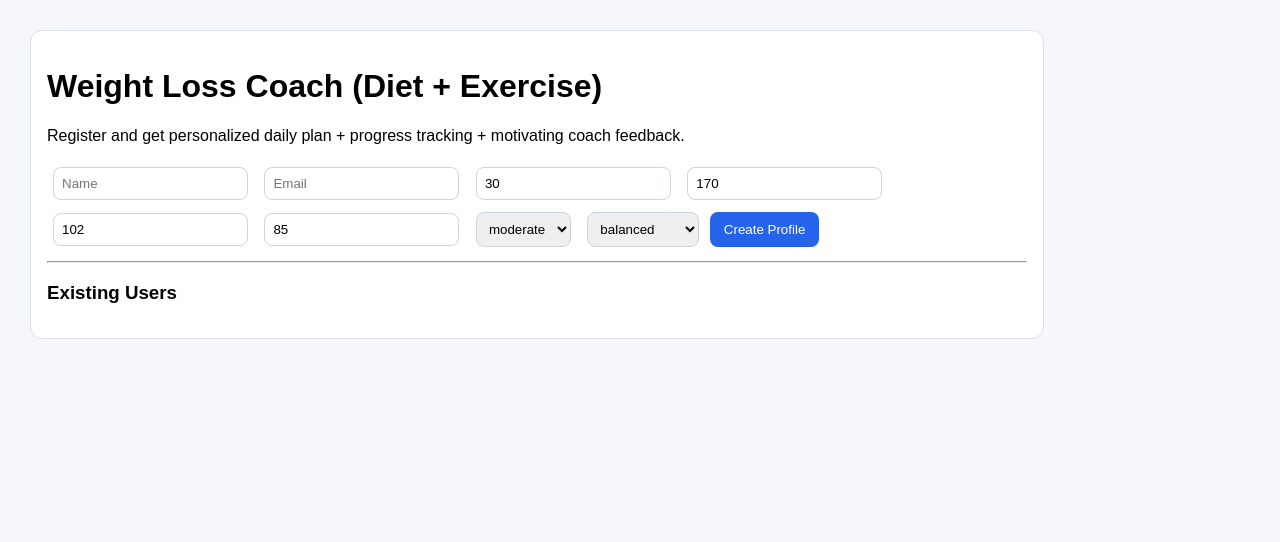
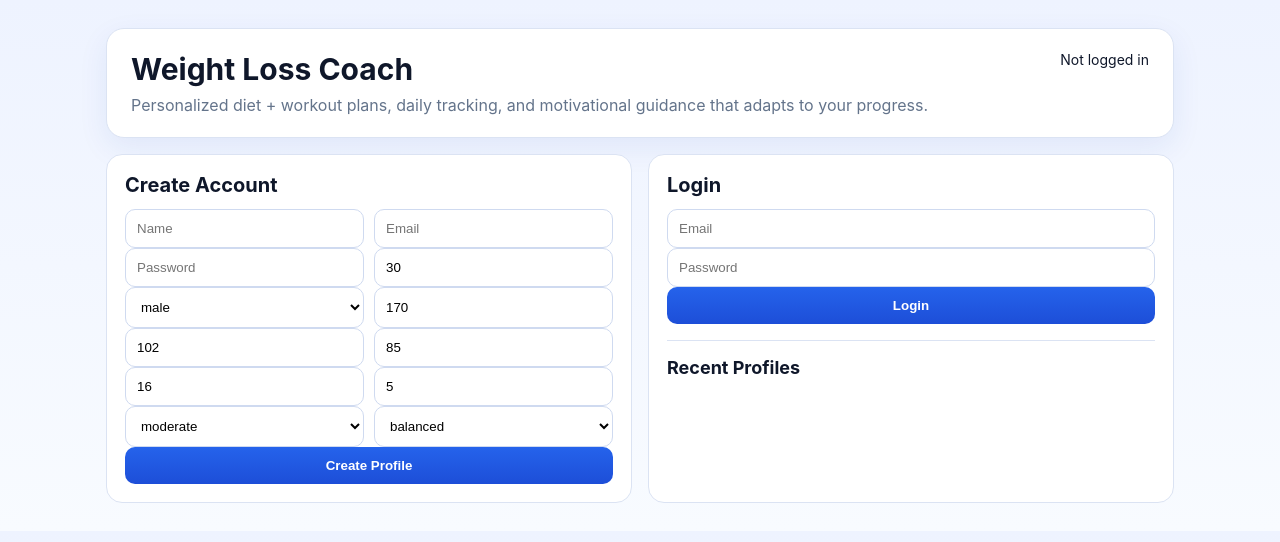
Before and after one commit to forgerajesh/beautiful-ai-studio, a FastAPI app: page / in a window 1280 px wide. Shown: the top 542 px of the page. Run offline with FastAPI, Linux system fonts and the light colour scheme.

Commit message:
Upgrade diet coach: auth, personalization, weekly analytics, premium UI

```diff
--- a/projects/diet-exercise-coach/app/main.py
+++ b/projects/diet-exercise-coach/app/main.py
@@ -1,23 +1,40 @@
+import hashlib
+import os
+import secrets
 import sqlite3
-from datetime import datetime
+from datetime import UTC, datetime, timedelta
 from pathlib import Path
 from statistics import mean
 
-from fastapi import FastAPI, Form, Request
+from fastapi import FastAPI, Form, HTTPException, Request
 from fastapi.responses import HTMLResponse, RedirectResponse
 from fastapi.templating import Jinja2Templates
 
 ROOT = Path(__file__).resolve().parents[1]
 DB = ROOT / "coach.db"
+SESSION_COOKIE = "coach_session"
+SESSION_TTL_HOURS = 24 * 7
 
 app = FastAPI(title="Diet & Exercise Coach")
 templates = Jinja2Templates(directory=str(ROOT / "templates"))
+
+
+def now_utc() -> datetime:
+    return datetime.now(UTC)
 
 
 def conn():
     c = sqlite3.connect(DB)
     c.row_factory = sqlite3.Row
     return c
+
+
+def hash_password(raw: str) -> str:
+    return hashlib.sha256(raw.encode("utf-8")).hexdigest()
+
+
+def hash_token(raw: str) -> str:
+    return hashlib.sha256(raw.encode("utf-8")).hexdigest()
 
 
 def init_db():
@@ -29,11 +46,15 @@ def init_db():
             id integer primary key autoincrement,
             name text not null,
             email text unique not null,
+            password_hash text,
             age integer,
+            gender text default 'male',
             height_cm real,
             weight_kg real,
             goal_weight_kg real,
+            target_weeks integer default 16,
             activity_level text,
+            workout_days integer default 5,
             diet_pref text,
             created_at text not null
         );
@@ -63,48 +84,86 @@ def init_db():
             notes text,
             coach_comment text
         );
+
+        create table if not exists sessions (
+            id integer primary key autoincrement,
+            user_id integer not null,
+            token_hash text not null,
+            expires_at text not null,
+            created_at text not null
+        );
         """
     )
+
+    # lightweight migration safety
+    existing_cols = {r["name"] for r in cur.execute("pragma table_info(users)").fetchall()}
+    if "password_hash" not in existing_cols:
+        cur.execute("alter table users add column password_hash text")
+    if "gender" not in existing_cols:
+        cur.execute("alter table users add column gender text default 'male'")
+    if "target_weeks" not in existing_cols:
+        cur.execute("alter table users add column target_weeks integer default 16")
+    if "workout_days" not in existing_cols:
+        cur.execute("alter table users add column workout_days integer default 5")
+
     c.commit()
     c.close()
 
 
-def calc_plan(weight_kg: float, height_cm: float, age: int, activity_level: str, goal_weight_kg: float):
+def calc_plan(user: sqlite3.Row):
+    weight_kg = float(user["weight_kg"])
+    height_cm = float(user["height_cm"])
+    age = int(user["age"])
+    activity_level = (user["activity_level"] or "moderate").lower()
+    goal_weight_kg = float(user["goal_weight_kg"])
+    diet_pref = (user["diet_pref"] or "balanced").lower()
+    gender = (user["gender"] or "male").lower()
+    target_weeks = max(4, int(user["target_weeks"] or 16))
+    workout_days = max(2, min(7, int(user["workout_days"] or 5)))
+
     activity_factor = {
         "low": 1.2,
-        "moderate": 1.4,
-        "high": 1.6,
-    }.get((activity_level or "moderate").lower(), 1.4)
+        "moderate": 1.45,
+        "high": 1.65,
+    }.get(activity_level, 1.45)
 
-    bmr = 10 * weight_kg + 6.25 * height_cm - 5 * age + 5
+    gender_offset = 5 if gender == "male" else -161
+    bmr = 10 * weight_kg + 6.25 * height_cm - 5 * age + gender_offset
     tdee = bmr * activity_factor
 
-    deficit = 500 if goal_weight_kg < weight_kg else 250
-    calories = int(max(1300, tdee - deficit))
+    total_delta_kg = max(0.0, weight_kg - goal_weight_kg)
+    daily_deficit_for_timeline = min(800, int((total_delta_kg * 7700) / max(1, target_weeks * 7)))
+    safe_deficit = max(300, daily_deficit_for_timeline) if total_delta_kg > 0 else 200
+    calories = int(max(1300, tdee - safe_deficit))
 
-    protein_g = int(max(110, weight_kg * 1.8))
+    protein_factor = 2.0 if diet_pref == "high_protein" else 1.8
+    protein_g = int(max(110, weight_kg * protein_factor))
     fats_g = int(max(45, weight_kg * 0.7))
-    carbs_g = int(max(100, (calories - protein_g * 4 - fats_g * 9) / 4))
+    carbs_g = int(max(80, (calories - protein_g * 4 - fats_g * 9) / 4))
 
-    meals = (
-        "Breakfast: High-protein + fiber | "
-        "Lunch: Lean protein + whole grains + vegetables | "
-        "Snack: Fruit + yogurt/nuts | "
-        "Dinner: Protein + vegetables + light carbs"
+    meal_templates = {
+        "balanced": "Breakfast: eggs/oats + fruit | Lunch: chicken/roti/rice + veggies | Snack: yogurt/nuts | Dinner: fish/paneer + salad",
+        "veg": "Breakfast: paneer/tofu scramble + fruit | Lunch: dal + quinoa + veggies | Snack: greek yogurt/chana | Dinner: tofu/soy + soup + salad",
+        "low_carb": "Breakfast: omelette + avocado | Lunch: grilled protein + greens | Snack: nuts/cheese | Dinner: stir-fry protein + vegetables",
+        "high_protein": "Every meal anchors 30-45g protein: eggs/whey/chicken/fish/paneer + fiber-rich veggies + controlled carbs",
+    }
+
+    workouts = (
+        f"{workout_days} days/week: 3 strength sessions + {max(1, workout_days - 3)} cardio/conditioning sessions; "
+        "daily steps target 8k-12k; 1 active recovery day with mobility/core"
     )
 
-    workouts = (
-        "Mon/Thu: Strength (45 min), Tue/Fri: Cardio (30-40 min), "
-        "Wed: Mobility + Core, Sat: Long walk (8k-12k steps), Sun: Recovery"
+    notes = (
+        f"Planned for ~{target_weeks} weeks. Hydrate 2.5-3L/day, sleep 7-8h, "
+        "avoid liquid calories, and keep protein high for fat-loss with muscle retention."
     )
 
-    notes = "Hydrate 2.5-3L/day, sleep 7-8h, avoid liquid calories, track portions daily."
     return {
         "calories": calories,
         "protein_g": protein_g,
         "carbs_g": carbs_g,
         "fats_g": fats_g,
-        "meals": meals,
+        "meals": meal_templates.get(diet_pref, meal_templates["balanced"]),
         "workouts": workouts,
         "notes": notes,
     }
@@ -120,6 +179,83 @@ def coach_comment(latest_weight: float, avg_prev: float | None, adherence: int,
     return "Solid effort. Focus on protein target and steps tomorrow for an even better trend."
 
 
+def create_session(user_id: int):
+    raw = secrets.token_urlsafe(32)
+    token_hash = hash_token(raw)
+    expires_at = (now_utc() + timedelta(hours=SESSION_TTL_HOURS)).isoformat()
+
+    c = conn()
+    c.execute(
+        "insert into sessions (user_id, token_hash, expires_at, created_at) values (?,?,?,?)",
+        (user_id, token_hash, expires_at, now_utc().isoformat()),
+    )
+    c.commit()
+    c.close()
+    return raw
+
+
+def current_user(request: Request):
+    token = request.cookies.get(SESSION_COOKIE)
+    if not token:
+        return None
+
+    c = conn()
+    row = c.execute(
+        """
+        select u.* from sessions s
+        join users u on u.id = s.user_id
+        where s.token_hash = ? and s.expires_at > ?
+        order by s.id desc
+        limit 1
+        """,
+        (hash_token(token), now_utc().isoformat()),
+    ).fetchone()
+    c.close()
+    return row
+
+
+def require_owner(request: Request, user_id: int):
+    u = current_user(request)
+    if not u or int(u["id"]) != int(user_id):
+        raise HTTPException(status_code=401, detail="Unauthorized")
+    return u
+
+
+def weekly_summary(user_id: int):
+    c = conn()
+    rows = c.execute(
+        """
+        select * from checkins
+        where user_id = ?
+        order by date desc, id desc
+        limit 7
+        """,
+        (user_id,),
+    ).fetchall()
+    c.close()
+
+    if not rows:
+        return None
+
+    weights = [r["weight_kg"] for r in rows if r["weight_kg"] is not None]
+    steps = [r["steps"] for r in rows if r["steps"] is not None]
+    adherence = [r["diet_adherence"] for r in rows if r["diet_adherence"] is not None]
+    workouts = sum(int(r["workout_done"] or 0) for r in rows)
+
+    weight_change = None
+    if len(weights) >= 2:
+        weight_change = round(weights[0] - weights[-1], 2)
+
+    return {
+        "entries": len(rows),
+        "avg_weight": round(mean(weights), 2) if weights else None,
+        "avg_steps": int(mean(steps)) if steps else None,
+        "avg_adherence": int(mean(adherence)) if adherence else None,
+        "workouts_done": workouts,
+        "weight_change_kg": weight_change,
+    }
+
+
 @app.on_event("startup")
 def startup():
     init_db()
@@ -128,49 +264,94 @@ def startup():
 @app.get("/", response_class=HTMLResponse)
 def home(request: Request):
     c = conn()
-    users = c.execute("select * from users order by id desc limit 20").fetchall()
+    users = c.execute("select id,name,email,weight_kg,goal_weight_kg from users order by id desc limit 20").fetchall()
     c.close()
-    return templates.TemplateResponse("index.html", {"request": request, "users": users})
+    return templates.TemplateResponse(
+        "index.html",
+        {"request": request, "users": users, "me": current_user(request)},
+    )
 
 
 @app.post("/register")
 def register(
     name: str = Form(...),
     email: str = Form(...),
+    password: str = Form(...),
     age: int = Form(...),
+    gender: str = Form("male"),
     height_cm: float = Form(...),
     weight_kg: float = Form(...),
     goal_weight_kg: float = Form(...),
+    target_weeks: int = Form(16),
     activity_level: str = Form("moderate"),
+    workout_days: int = Form(5),
     diet_pref: str = Form("balanced"),
 ):
     c = conn()
     c.execute(
         """
-        insert into users (name,email,age,height_cm,weight_kg,goal_weight_kg,activity_level,diet_pref,created_at)
-        values (?,?,?,?,?,?,?,?,?)
+        insert into users (name,email,password_hash,age,gender,height_cm,weight_kg,goal_weight_kg,target_weeks,activity_level,workout_days,diet_pref,created_at)
+        values (?,?,?,?,?,?,?,?,?,?,?,?,?)
         """,
-        (name, email, age, height_cm, weight_kg, goal_weight_kg, activity_level, diet_pref, datetime.utcnow().isoformat()),
+        (
+            name,
+            email.lower().strip(),
+            hash_password(password),
+            age,
+            gender,
+            height_cm,
+            weight_kg,
+            goal_weight_kg,
+            target_weeks,
+            activity_level,
+            workout_days,
+            diet_pref,
+            now_utc().isoformat(),
+        ),
     )
     c.commit()
-    user_id = c.execute("select id from users where email=?", (email,)).fetchone()[0]
+    user_id = c.execute("select id from users where email=?", (email.lower().strip(),)).fetchone()[0]
     c.close()
-    return RedirectResponse(url=f"/dashboard/{user_id}", status_code=303)
+
+    token = create_session(user_id)
+    resp = RedirectResponse(url=f"/dashboard/{user_id}", status_code=303)
+    resp.set_cookie(SESSION_COOKIE, token, httponly=True, max_age=SESSION_TTL_HOURS * 3600, samesite="lax")
+    return resp
+
+
+@app.post("/login")
+def login(email: str = Form(...), password: str = Form(...)):
+    c = conn()
+    u = c.execute(
+        "select * from users where email=? and password_hash=?",
+        (email.lower().strip(), hash_password(password)),
+    ).fetchone()
+    c.close()
+    if not u:
+        raise HTTPException(status_code=401, detail="Invalid email or password")
+
+    token = create_session(int(u["id"]))
+    resp = RedirectResponse(url=f"/dashboard/{u['id']}", status_code=303)
+    resp.set_cookie(SESSION_COOKIE, token, httponly=True, max_age=SESSION_TTL_HOURS * 3600, samesite="lax")
+    return resp
+
+
+@app.get("/logout")
+def logout():
+    resp = RedirectResponse(url="/", status_code=303)
+    resp.delete_cookie(SESSION_COOKIE)
+    return resp
 
 
 @app.get("/dashboard/{user_id}", response_class=HTMLResponse)
 def dashboard(user_id: int, request: Request):
+    require_owner(request, user_id)
+
     c = conn()
     user = c.execute("select * from users where id=?", (user_id,)).fetchone()
     plan = c.execute("select * from plans where user_id=? order by id desc limit 1", (user_id,)).fetchone()
     checkins = c.execute("select * from checkins where user_id=? order by id desc limit 30", (user_id,)).fetchall()
     c.close()
-
-    avg_prev = None
-    if len(checkins) >= 4:
-        prev = [r["weight_kg"] for r in checkins[1:8] if r["weight_kg"] is not None]
-        if prev:
-            avg_prev = mean(prev)
 
     return templates.TemplateResponse(
         "dashboard.html",
@@ -179,22 +360,25 @@ def dashboard(user_id: int, request: Request):
             "user": user,
             "plan": plan,
             "checkins": checkins,
-            "avg_prev": avg_prev,
+            "analytics": weekly_summary(user_id),
+            "me": current_user(request),
         },
     )
 
 
 @app.post("/generate-plan/{user_id}")
-def generate_plan(user_id: int):
+def generate_plan(user_id: int, request: Request):
+    require_owner(request, user_id)
+
     c = conn()
     u = c.execute("select * from users where id=?", (user_id,)).fetchone()
-    p = calc_plan(u["weight_kg"], u["height_cm"], u["age"], u["activity_level"], u["goal_weight_kg"])
+    p = calc_plan(u)
     c.execute(
         """
         insert into plans (user_id,calories,protein_g,carbs_g,fats_g,meals,workouts,notes,created_at)
         values (?,?,?,?,?,?,?,?,?)
         """,
-        (user_id, p["calories"], p["protein_g"], p["carbs_g"], p["fats_g"], p["meals"], p["workouts"], p["notes"], datetime.utcnow().isoformat()),
+        (user_id, p["calories"], p["protein_g"], p["carbs_g"], p["fats_g"], p["meals"], p["workouts"], p["notes"], now_utc().isoformat()),
     )
     c.commit()
     c.close()
@@ -204,6 +388,7 @@ def generate_plan(user_id: int):
 @app.post("/checkin/{user_id}")
 def add_checkin(
     user_id: int,
+    request: Request,
     weight_kg: float = Form(...),
     steps: int = Form(...),
     workout_done: int = Form(0),
@@ -211,6 +396,8 @@ def add_checkin(
     mood: str = Form("ok"),
     notes: str = Form(""),
 ):
+    require_owner(request, user_id)
+
     c = conn()
     prev = c.execute("select weight_kg from checkins where user_id=? order by id desc limit 7", (user_id,)).fetchall()
     prev_vals = [x["weight_kg"] for x in prev if x["weight_kg"] is not None]
@@ -222,7 +409,7 @@ def add_checkin(
         insert into checkins (user_id,date,weight_kg,steps,workout_done,diet_adherence,mood,notes,coach_comment)
         values (?,?,?,?,?,?,?,?,?)
         """,
-        (user_id, datetime.utcnow().date().isoformat(), weight_kg, steps, workout_done, diet_adherence, mood, notes, comment),
+        (user_id, now_utc().date().isoformat(), weight_kg, steps, workout_done, diet_adherence, mood, notes, comment),
     )
     c.commit()
     c.close()
@@ -234,17 +421,27 @@ def api_register(payload: dict):
     c = conn()
     c.execute(
         """
-        insert into users (name,email,age,height_cm,weight_kg,goal_weight_kg,activity_level,diet_pref,created_at)
-        values (?,?,?,?,?,?,?,?,?)
+        insert into users (name,email,password_hash,age,gender,height_cm,weight_kg,goal_weight_kg,target_weeks,activity_level,workout_days,diet_pref,created_at)
+        values (?,?,?,?,?,?,?,?,?,?,?,?,?)
         """,
         (
-            payload["name"], payload["email"], payload.get("age", 30), payload.get("height_cm", 170),
-            payload.get("weight_kg", 102), payload.get("goal_weight_kg", 85), payload.get("activity_level", "moderate"),
-            payload.get("diet_pref", "balanced"), datetime.utcnow().isoformat(),
+            payload["name"],
+            payload["email"].lower().strip(),
+            hash_password(payload.get("password", "changeme123")),
+            payload.get("age", 30),
+            payload.get("gender", "male"),
+            payload.get("height_cm", 170),
+            payload.get("weight_kg", 102),
+            payload.get("goal_weight_kg", 85),
+            payload.get("target_weeks", 16),
+            payload.get("activity_level", "moderate"),
+            payload.get("workout_days", 5),
+            payload.get("diet_pref", "balanced"),
+            now_utc().isoformat(),
         ),
     )
     c.commit()
-    uid = c.execute("select id from users where email=?", (payload["email"],)).fetchone()[0]
+    uid = c.execute("select id from users where email=?", (payload["email"].lower().strip(),)).fetchone()[0]
     c.close()
     return {"ok": True, "user_id": uid}
 
@@ -253,7 +450,7 @@ def api_register(payload: dict):
 def api_plan(user_id: int):
     c = conn()
     u = c.execute("select * from users where id=?", (user_id,)).fetchone()
-    p = calc_plan(u["weight_kg"], u["height_cm"], u["age"], u["activity_level"], u["goal_weight_kg"])
+    p = calc_plan(u)
     c.close()
     return {"ok": True, "plan": p}
 
@@ -272,8 +469,15 @@ def api_checkin(user_id: int, payload: dict):
         values (?,?,?,?,?,?,?,?,?)
         """,
         (
-            user_id, datetime.utcnow().date().isoformat(), payload["weight_kg"], payload.get("steps", 0), payload.get("workout_done", 0),
-            payload.get("diet_adherence", 70), payload.get("mood", "ok"), payload.get("notes", ""), comment,
+            user_id,
+            now_utc().date().isoformat(),
+            payload["weight_kg"],
+            payload.get("steps", 0),
+            payload.get("workout_done", 0),
+            payload.get("diet_adherence", 70),
+            payload.get("mood", "ok"),
+            payload.get("notes", ""),
+            comment,
         ),
     )
     c.commit()
@@ -287,3 +491,8 @@ def api_progress(user_id: int):
     rows = c.execute("select date,weight_kg,steps,diet_adherence,coach_comment from checkins where user_id=? order by id desc limit 30", (user_id,)).fetchall()
     c.close()
     return {"ok": True, "entries": [dict(r) for r in rows]}
+
+
+@app.get("/api/analytics/weekly/{user_id}")
+def api_weekly_analytics(user_id: int):
+    return {"ok": True, "weekly": weekly_summary(user_id)}
--- a/projects/diet-exercise-coach/templates/index.html
+++ b/projects/diet-exercise-coach/templates/index.html
@@ -1,27 +1,97 @@
 <!doctype html>
-<html><head><meta charset='utf-8'><title>Diet & Exercise Coach</title>
-<style>body{font-family:Arial;margin:30px;background:#f5f7fb}.card{background:#fff;padding:16px;border-radius:12px;border:1px solid #dbe2ee;max-width:980px}input,select{padding:8px;margin:6px;border:1px solid #cbd5e1;border-radius:8px}button{padding:10px 14px;border:0;border-radius:8px;background:#2563eb;color:#fff;cursor:pointer}.users a{display:block;padding:6px 0}</style></head>
+<html>
+<head>
+  <meta charset='utf-8'>
+  <meta name='viewport' content='width=device-width, initial-scale=1'>
+  <title>Diet & Exercise Coach</title>
+  <style>
+    :root{--bg:#f4f7ff;--card:#ffffff;--text:#0f172a;--muted:#64748b;--line:#dbe3f3;--brand:#2563eb;--brand2:#1d4ed8}
+    *{box-sizing:border-box}
+    body{font-family:Inter,Segoe UI,Arial,sans-serif;margin:0;background:linear-gradient(180deg,#eef3ff,#f8fbff);color:var(--text)}
+    .wrap{max-width:1100px;margin:28px auto;padding:0 16px}
+    .hero{background:var(--card);border:1px solid var(--line);border-radius:18px;padding:22px 24px;box-shadow:0 10px 30px rgba(30,64,175,.08)}
+    .hero h1{margin:0 0 8px;font-size:30px}
+    .hero p{margin:0;color:var(--muted)}
+    .grid{display:grid;grid-template-columns:1fr 1fr;gap:16px;margin-top:16px}
+    .card{background:var(--card);border:1px solid var(--line);border-radius:16px;padding:18px}
+    .card h2{margin:0 0 12px;font-size:20px}
+    .f{display:grid;grid-template-columns:1fr 1fr;gap:10px}
+    .f.full{grid-template-columns:1fr}
+    input,select{width:100%;padding:11px;border:1px solid #cfdaf0;border-radius:10px;background:white}
+    button{background:linear-gradient(180deg,var(--brand),var(--brand2));color:#fff;border:0;border-radius:10px;padding:11px 14px;font-weight:600;cursor:pointer}
+    .users a{display:block;padding:9px 10px;border:1px solid #e4ecfb;border-radius:10px;color:#0f172a;text-decoration:none;margin-bottom:8px}
+    .users a:hover{background:#f6f9ff}
+    .meta{font-size:13px;color:var(--muted)}
+    .topright{float:right;font-size:14px}
+    @media (max-width:900px){.grid{grid-template-columns:1fr}.f{grid-template-columns:1fr}}
+  </style>
+</head>
 <body>
+  <div class='wrap'>
+    <div class='hero'>
+      <div class='topright'>
+        {% if me %}
+          Logged in as <b>{{me.name}}</b> · <a href='/dashboard/{{me.id}}'>Dashboard</a> · <a href='/logout'>Logout</a>
+        {% else %}
+          Not logged in
+        {% endif %}
+      </div>
+      <h1>Weight Loss Coach</h1>
+      <p>Personalized diet + workout plans, daily tracking, and motivational guidance that adapts to your progress.</p>
+    </div>
+
+    <div class='grid'>
       <div class='card'>
-    <h1>Weight Loss Coach (Diet + Exercise)</h1>
-    <p>Register and get personalized daily plan + progress tracking + motivating coach feedback.</p>
+        <h2>Create Account</h2>
         <form method='post' action='/register'>
+          <div class='f'>
             <input name='name' placeholder='Name' required>
-      <input name='email' placeholder='Email' required>
+            <input name='email' placeholder='Email' type='email' required>
+          </div>
+          <div class='f'>
+            <input name='password' type='password' placeholder='Password' required>
             <input name='age' type='number' placeholder='Age' value='30' required>
+          </div>
+          <div class='f'>
+            <select name='gender'><option value='male'>male</option><option value='female'>female</option></select>
             <input name='height_cm' type='number' step='0.1' placeholder='Height (cm)' value='170' required>
+          </div>
+          <div class='f'>
             <input name='weight_kg' type='number' step='0.1' placeholder='Current Weight (kg)' value='102' required>
             <input name='goal_weight_kg' type='number' step='0.1' placeholder='Goal Weight (kg)' value='85' required>
+          </div>
+          <div class='f'>
+            <input name='target_weeks' type='number' min='4' max='52' value='16' placeholder='Target weeks'>
+            <input name='workout_days' type='number' min='2' max='7' value='5' placeholder='Workout days/week'>
+          </div>
+          <div class='f'>
             <select name='activity_level'><option>low</option><option selected>moderate</option><option>high</option></select>
             <select name='diet_pref'><option>balanced</option><option>veg</option><option>low_carb</option><option>high_protein</option></select>
-      <button type='submit'>Create Profile</button>
+          </div>
+          <div class='f full'><button type='submit'>Create Profile</button></div>
         </form>
-    <hr>
-    <h3>Existing Users</h3>
+      </div>
+
+      <div class='card'>
+        <h2>Login</h2>
+        <form method='post' action='/login'>
+          <div class='f full'><input name='email' type='email' placeholder='Email' required></div>
+          <div class='f full'><input name='password' type='password' placeholder='Password' required></div>
+          <div class='f full'><button type='submit'>Login</button></div>
+        </form>
+
+        <hr style='border:none;border-top:1px solid var(--line);margin:16px 0'>
+        <h2 style='font-size:18px'>Recent Profiles</h2>
         <div class='users'>
           {% for u in users %}
-      <a href='/dashboard/{{u.id}}'>{{u.name}} ({{u.email}}) - {{u.weight_kg}}kg → {{u.goal_weight_kg}}kg</a>
+          <a href='/dashboard/{{u.id}}'>
+            <b>{{u.name}}</b><br>
+            <span class='meta'>{{u.email}} · {{u.weight_kg}}kg → {{u.goal_weight_kg}}kg</span>
+          </a>
           {% endfor %}
         </div>
       </div>
-</body></html>
+    </div>
+  </div>
+</body>
+</html>
```
Also changed, not shown: projects/diet-exercise-coach/templates/dashboard.html (+58 -15 lines), projects/diet-exercise-coach/README.md. Lines whose indentation alone changed are shown as unchanged.
